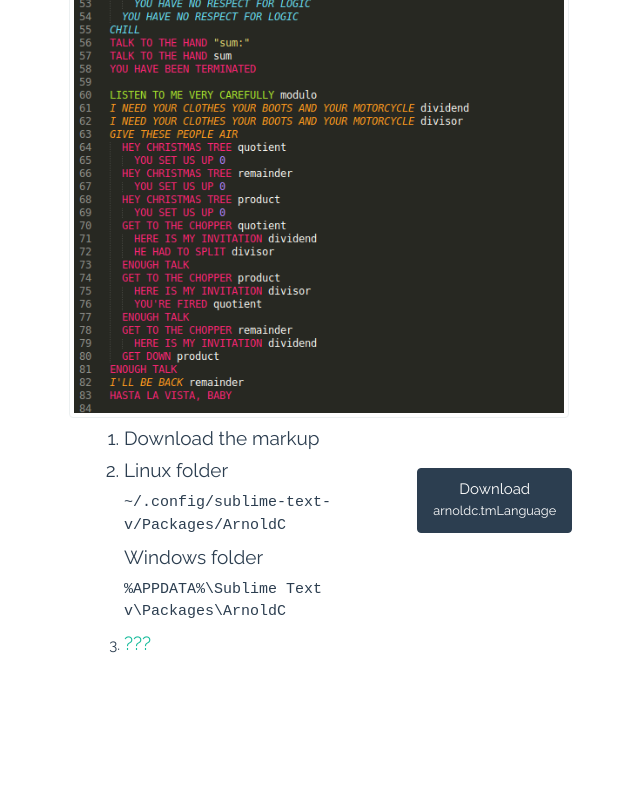
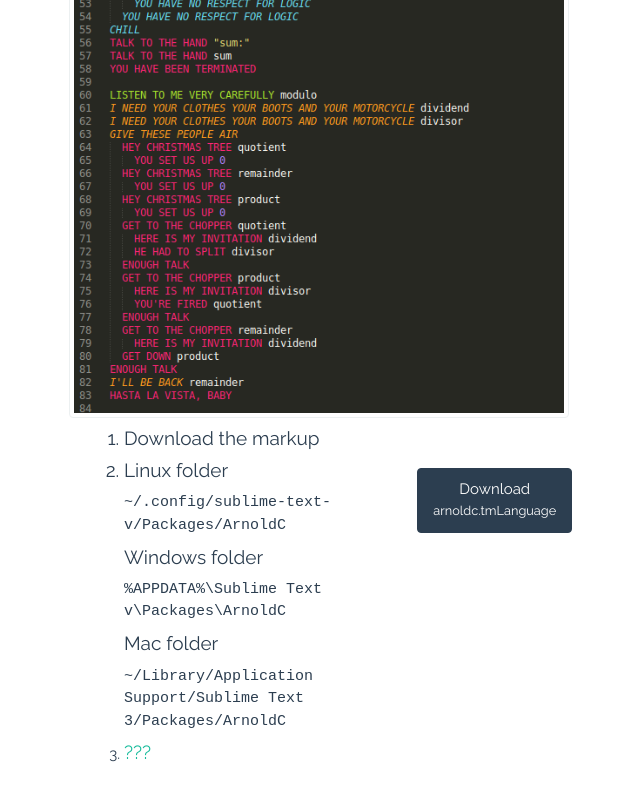
Before and after one commit to lhartikk/lhartikk.github.io, a plain HTML site: page ArnoldC/index.html in a window 1280 px wide. Shown: the part 988-1788 px from the top of the page, without its empty margins (321-961 px from the left). Drawn offline with Linux system fonts and the light colour scheme.

Commit message:
Added Mac OS X folder location

```diff
--- a/ArnoldC/index.html
+++ b/ArnoldC/index.html
@@ -3,4 +3,4 @@
         <![endif]--><div class=container><h1>ArnoldC</h1><p class="lead slogan">A programming language based on the one liners of Arnold Schwarzenegger</p><div class=buttons><a href=http://github.com/lhartikk/ArnoldC type=button class="btn btn-lg btn-danger">More on Github</a> <a href=http://lhartikk.github.io/ArnoldC.jar type=button class="btn btn-primary btn-lg">Download</a></div><hr><div class=example><h3>Try it yourself</h3><div class=left><strong>hello.arnoldc</strong></div><pre>IT'S SHOWTIME
 TALK TO THE HAND <span class=str>"hello world"</span>
 YOU HAVE BEEN TERMINATED</pre><pre>java -jar ArnoldC.jar hello.arnoldc
-java hello</pre><h4><a href="https://www.youtube.com/watch?v=EL8e2ujXe8g">Stop whining</a> and start coding!</h4><hr><h3 class=subl>Now with Sublime support</h3><img src=images/d41d8cd9.ArnoldCSublime.png class=img-thumbnail><div class=sublime-instructions><div class="row-fluid left"><div class="col-lg-8 left"><ol><h4><li>Download the markup</li></h4><h4><li>Linux folder</li></h4><span class=folder>~/.config/sublime-text-v/Packages/ArnoldC</span><br><h4>Windows folder<br></h4><span class=folder>%APPDATA%\Sublime Text v\Packages\ArnoldC</span><li><h4><a class=meanwhile href="https://www.youtube.com/watch?v=pDxn0Xfqkgw">???</a></h4></li></ol></div><div class="col-lg-4 left tm"><a class="btn btn-primary" href=arnoldc.tmLanguage>Download<br><small>arnoldc.tmLanguage</small></a></div></div></div><div class=footer><blockquote class=pull-right><p>GET DOWN!</p><footer>Arnold Schwarzenegger</footer></blockquote></div></div></div><script src=scripts/a92a213a.vendor.js></script><script src=scripts/6aada3b6.main.js></script>
+java hello</pre><h4><a href="https://www.youtube.com/watch?v=EL8e2ujXe8g">Stop whining</a> and start coding!</h4><hr><h3 class=subl>Now with Sublime support</h3><img src=images/d41d8cd9.ArnoldCSublime.png class=img-thumbnail><div class=sublime-instructions><div class="row-fluid left"><div class="col-lg-8 left"><ol><h4><li>Download the markup</li></h4><h4><li>Linux folder</li></h4><span class=folder>~/.config/sublime-text-v/Packages/ArnoldC</span><br><h4>Windows folder<br></h4><span class=folder>%APPDATA%\Sublime Text v\Packages\ArnoldC</span><br><h4>Mac folder<br></h4><span class=folder>~/Library/Application Support/Sublime Text 3/Packages/ArnoldC</span><li><h4><a class=meanwhile href="https://www.youtube.com/watch?v=pDxn0Xfqkgw">???</a></h4></li></ol></div><div class="col-lg-4 left tm"><a class="btn btn-primary" href=arnoldc.tmLanguage>Download<br><small>arnoldc.tmLanguage</small></a></div></div></div><div class=footer><blockquote class=pull-right><p>GET DOWN!</p><footer>Arnold Schwarzenegger</footer></blockquote></div></div></div><script src=scripts/a92a213a.vendor.js></script><script src=scripts/6aada3b6.main.js></script>
```
